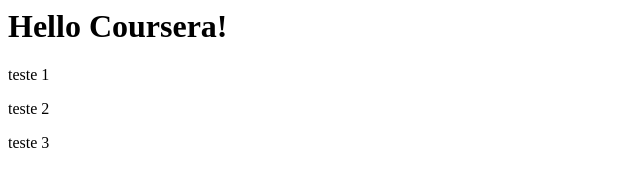
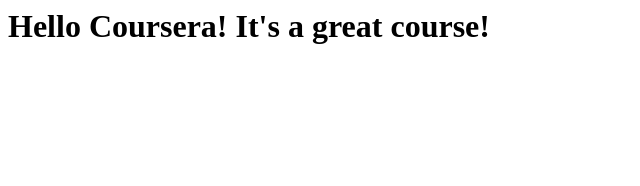
Before and after one commit to jaquel1ne/coursera-test, a plain HTML site: page site/index.html in a window 1280 px wide. Shown: the whole page, without its empty margins (0-640 px from the left). Drawn offline with Linux system fonts and the light colour scheme.

Commit message:
Small addition to our page content

```diff
--- a/site/index.html
+++ b/site/index.html
@@ -4,9 +4,6 @@
     <title>Hello Coursera!</title>
 </head>
 <body>
-    <h1>Hello Coursera!</h1>
-    <p>teste 1</p>
-    <p>teste 2</p>
-    <p>teste 3</p>
+    <h1>Hello Coursera! It's a great course!</h1>
 </body>
 </html>
```
